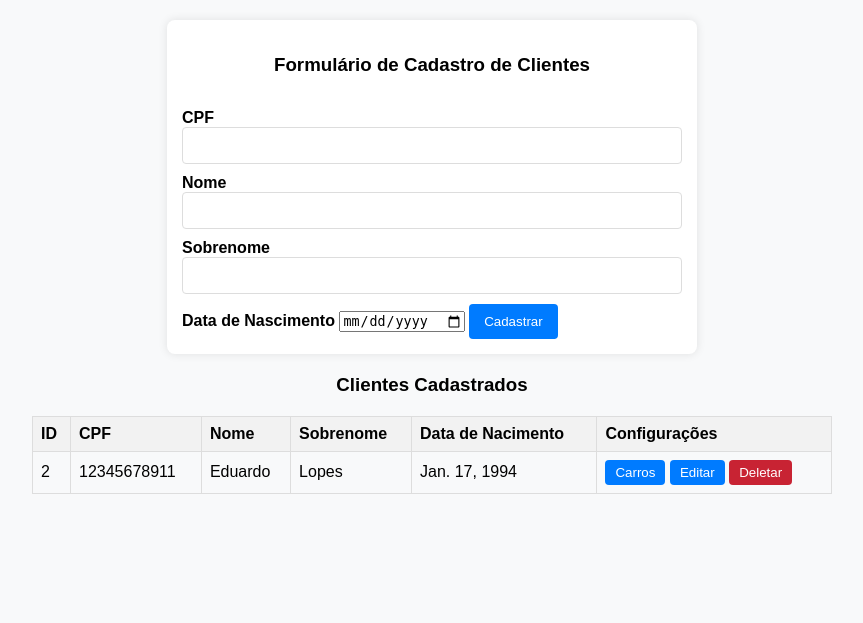
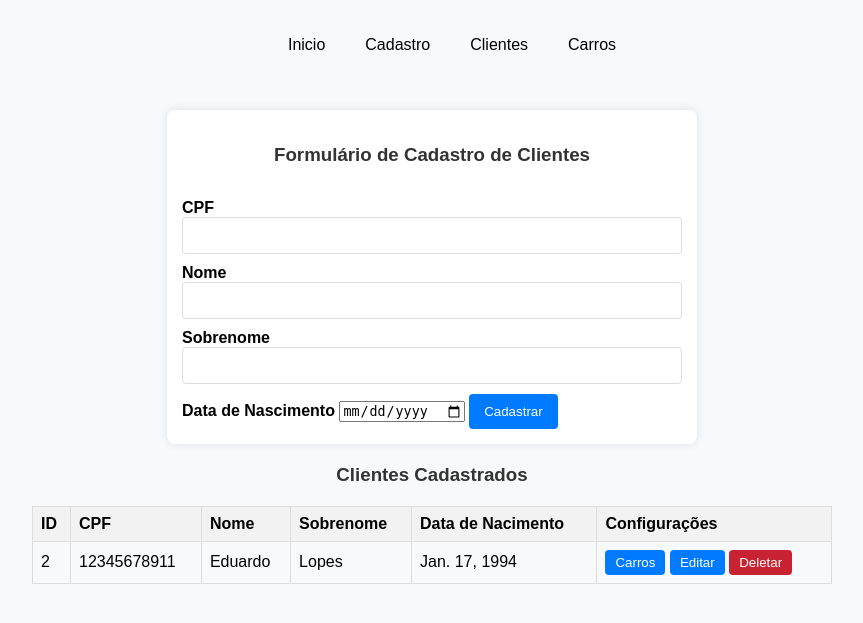
Before and after one commit to eliass0usa/CrudCarros-Django, a Django app: page /core/clientes in a window 1280 px wide. Shown: the top 623 px of the page, without its empty margins (208-1071 px from the left). Run offline with Django 5.2, Linux system fonts and the light colour scheme; data comes from the database, SQL or seed files in the repository; both versions use the stored data as it was after the commit.

Commit message:
feat: bases

```diff
--- /dev/null
+++ b/core/static/css/base.css
@@ -0,0 +1,122 @@
+/* Tipografia e Reset de Estilos*/
+body {
+  font-family: Arial, sans-serif;
+  margin: 0;
+  padding: 0;
+  background-color: #f8f9fa;
+}
+
+h1,
+h3 {
+  text-align: center;
+  color: #333;
+}
+
+/* Links */
+a {
+  color: #007bff;
+  text-decoration: none;
+}
+
+a:hover {
+  text-decoration: underline;
+}
+
+/* Navegação */
+nav {
+  padding: 10px;
+}
+
+nav ul {
+  display: flex;
+  list-style-type: none;
+  justify-content: center;
+}
+
+nav li {
+  margin: 10px;
+}
+
+nav a {
+  color: rgb(0, 0, 0);
+  padding: 5px 10px;
+}
+
+nav a:hover {
+  transition: 0.3s all;
+  border-radius: 1px;
+}
+
+/* Tabelas */
+table {
+  border-collapse: collapse;
+  width: 100%;
+  text-align: left;
+  margin: 20px 0;
+}
+
+th,
+td {
+  border: 1px solid #ddd;
+  padding: 8px;
+}
+
+thead tr {
+  background-color: #f2f2f2;
+}
+
+/* Botões */
+.botoes {
+  color: #fff;
+  border: none;
+  padding: 5px 10px;
+  border-radius: 4px;
+  cursor: pointer;
+}
+
+#editar {
+  background-color: #007bff;
+}
+
+#editar:hover {
+  background-color: #005fc4;
+}
+
+#deletar {
+  background-color: #c82333;
+}
+
+#deletar:hover {
+  background-color: #a40918;
+}
+
+/* Formulários */
+form {
+  max-width: 500px;
+  margin: 20px auto;
+  padding: 15px;
+  background-color: #fff;
+  border-radius: 8px;
+  box-shadow: 0 0 10px rgba(0, 0, 0, 0.1);
+}
+
+form input[type="text"] {
+  width: calc(100% - 22px);
+  padding: 10px;
+  margin-bottom: 10px;
+  border: 1px solid #ddd;
+  border-radius: 4px;
+}
+
+form button {
+  padding: 10px 15px;
+  background-color: #007bff;
+  color: white;
+  border: none;
+  border-radius: 4px;
+  cursor: pointer;
+}
+
+form button:hover {
+  background-color: #0056b3;
+}
--- /dev/null
+++ b/core/static/css/general.css
@@ -0,0 +1,21 @@
+:root {
+  --primary-color: #007bff;
+  --primary-hover-color: #0056b3;
+  --secondary-color: #333;
+  --background-color: #f8f9fa;
+  --border-color: #ddd;
+  --error-color: #c82333;
+  --error-hover-color: #a40918;
+  --link-color: #007bff;
+  --link-hover-color: #0056b3;
+
+  --font-family: Arial, sans-serif;
+  --font-size-base: 16px;
+  --heading-color: #333;
+
+  --spacing-small: 5px;
+  --spacing-medium: 10px;
+  --spacing-large: 20px;
+
+  --border-radius: 4px;
+}
--- /dev/null
+++ b/core/static/templates/base.html
@@ -0,0 +1,36 @@
+{% load static %}
+<!DOCTYPE html>
+<html lang="en">
+
+<head>
+  <meta charset="utf-8">
+  <meta name="viewport" content="width=device-width, initial-scale=1, shrink-to-fit=no">
+
+  <link rel="stylesheet" href="{% static 'css/base.css' %}">
+  <link rel="stylesheet" href="{% static 'css/general.css' %}">
+  <link rel="stylesheet" href="{% static 'css/styles.css' %}">
+  {% block head %}{% endblock %}
+
+  <title>{% block title %}Bem vindo!{% endblock %}</title>
+  <nav>
+    <ul>
+      <li><a href="{% url 'home' %}">Inicio</a></li>
+      <li><a href="#">Cadastro</a></li>
+      <li><a href="{% url 'homeClientes' %}">Clientes</a></li>
+      <li><a href="{% url 'homeCarros' %}">Carros</a></li>
+    </ul>
+  </nav>
+</head>
+
+<body>
+
+
+  <section class="home-section">
+    {% block body %}
+    {% endblock %}
+
+  </section>
+
+</body>
+
+</html>
--- a/core/static/templates/clientes.html
+++ b/core/static/templates/clientes.html
@@ -1,15 +1,8 @@
-<!DOCTYPE html>
-<html lang="en">
+{% extends 'base.html' %}
 
-<head>
-  <meta charset="utf-8">
-  <meta name="viewport" content="width=device-width, initial-scale=1, shrink-to-fit=no">
-  <title>Registro de Clientes</title>
-  {% load static %}
-  <link rel="stylesheet" href="{% static 'css/styles.css' %}">
-</head>
+{% block tiltle %} Clientes {% endblock %}
 
-<body>
+{% block body %}
 <div class="formulario">
   <form name="formulario-cadastro" action="{% url 'salvarCliente' %}" method="POST">
     <h3>Formulário de Cadastro de Clientes</h3>
@@ -59,6 +52,4 @@
     </tbody>
   </table>
 </div>
-</body>
-
-</html>
+{% endblock %}
--- a/core/urls.py
+++ b/core/urls.py
@@ -3,6 +3,7 @@ from django.urls import path, include
 from . import views
 
 urlpatterns = [
+    path('home', views.home, name="home"),
 
     # Clientes
     path('clientes', views.homeClientes, name="homeClientes"),
```
Also changed, not shown: core/static/templates/carros.html (+13 -15 lines), core/static/templates/index.html (+4 -23 lines), db.sqlite3. Lines whose indentation alone changed are shown as unchanged.
